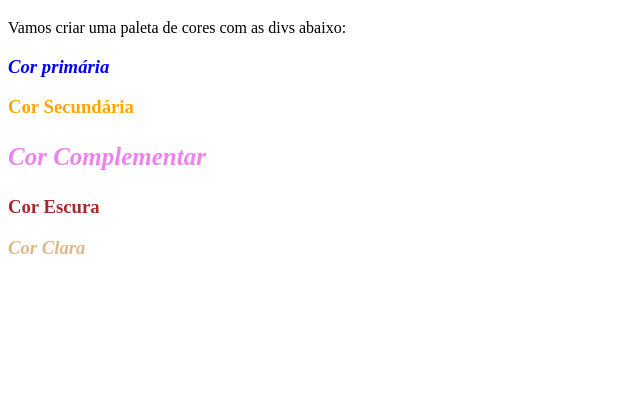
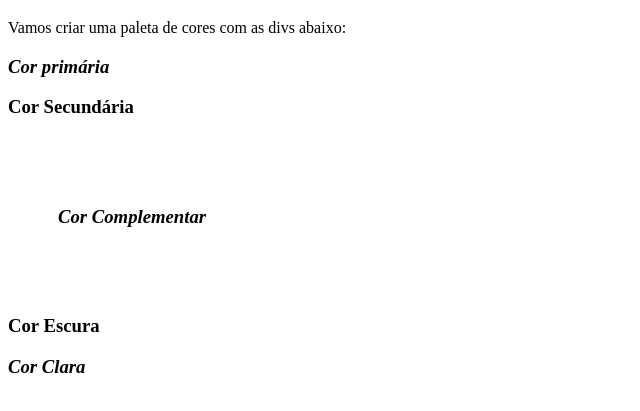
Before and after one commit to tatosampli/trybe-exercises, a plain HTML site: page bloco_3/dia_3/Agrupamento de Seletores e Pseudoclasses 2/index.html in a window 1280 px wide. Shown: the part 61-472 px from the top of the page, without its empty margins (0-640 px from the left). Drawn offline with Linux system fonts and the light colour scheme.

Commit message:
Fim do dia 3

```diff
--- a/bloco_3/dia_3/Agrupamento de Seletores e Pseudoclasses 2/index.html
+++ b/bloco_3/dia_3/Agrupamento de Seletores e Pseudoclasses 2/index.html
@@ -9,19 +9,19 @@
     <h1>Paleta de Cores</h1>
     <p>Vamos criar uma paleta de cores com as divs abaixo:</p>
     <div>
-      <h3 class="azul font-italic">Cor primária</h3>
+      <h3>Cor primária</h3>
     </div>
     <div>
-      <h3 class="laranja">Cor Secundária</h3>
+      <h3>Cor Secundária</h3>
     </div>
     <div>
-      <h3 class="violeta font30 font-italic">Cor Complementar</h3>
+      <h3>Cor Complementar</h3>
     </div>
     <div>
-      <h3 class="marrom">Cor Escura</h3>
+      <h3>Cor Escura</h3>
     </div>
     <div>
-      <h3 class="bege font-italic">Cor Clara</h3>
+      <h3>Cor Clara</h3>
     </div>
   </body>
 </html>
--- a/bloco_3/dia_3/Agrupamento de Seletores e Pseudoclasses 2/style.css
+++ b/bloco_3/dia_3/Agrupamento de Seletores e Pseudoclasses 2/style.css
@@ -1,26 +1,27 @@
 div:hover {
     border-width: 10px;
     border-style: solid;
-    border-color: black;
-}
-.azul{
-    color: blue;
-}
-.laranja {
-    color:orange;
-}
-.violeta {
-    color: violet;
-}
-.marrom {
-    color: brown;
-}
-.bege {
-    color: burlywood;
-}
-.font30 {
-    font-size: 25px;
+    font-size: 25px
 }
 .font-italic {
     font-style: italic;
 }
+div:nth-of-type(1) {
+    border-color: blue;
+}
+div:nth-of-type(2) {
+    border-color: orange;
+}
+div:nth-of-type(3) {
+    border-color: violet;
+    padding: 50px;
+}
+div:nth-of-type(4) {
+    border-color: brown;
+}
+div:nth-of-type(5) {
+    border-color: burlywood;
+}
+div:nth-child(2n+1) {
+    font-style: italic;
+}
```
Also changed, not shown: bloco_3/dia_3/Combinações e Classes Descendentes/index.html (+3 -3 lines), bloco_3/dia_3/Combinações e Classes Descendentes/style.css (+19 -1 lines).
